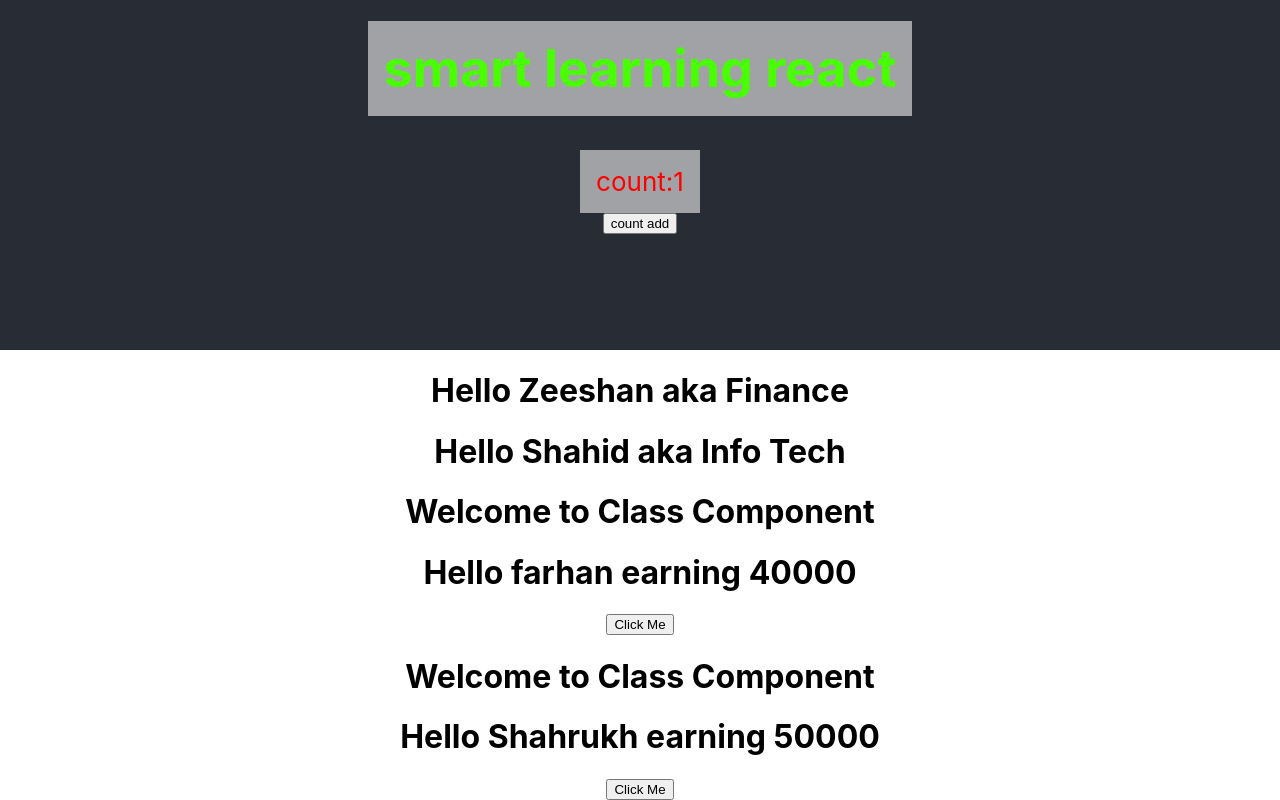
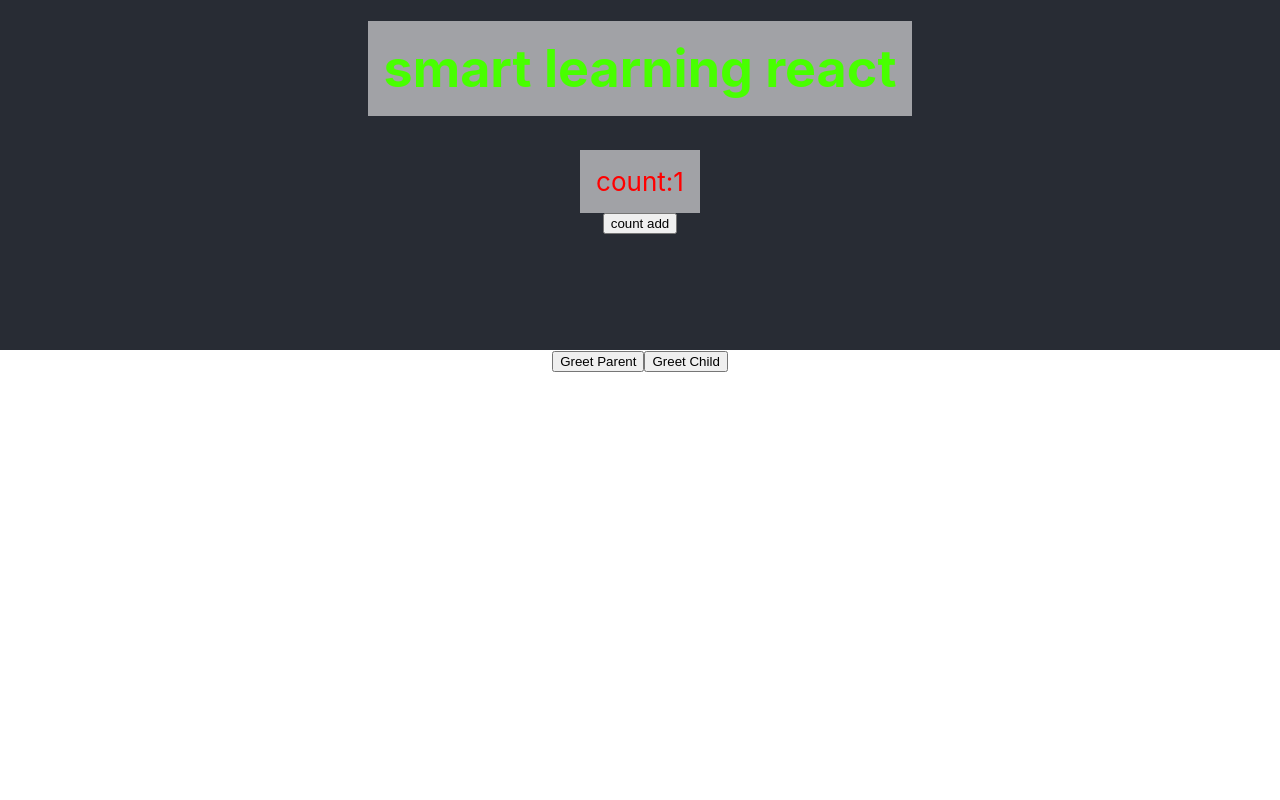
Before and after one commit to Muhammad-Shahid-Jamal/MernStackLearning, a React (Create React App) app: page / in a window 1280 px wide. Shown: the part 450-1250 px from the top of the page. After the commit the page ends 822 px from the top, so only its background shows below. Built offline with nearby package versions, Linux system fonts and the light colour scheme.

Commit message:
feat: practice of class 13: functional, class component. Also parents and child components

```diff
--- a/src/App.js
+++ b/src/App.js
@@ -6,35 +6,43 @@ import Counter from "./component/Counter";
 
 
 import Greet from './practice/FunctionalComp';
-import {Welcome} from './practice/ClassComp';
+import { Welcome } from './practice/ClassComp';
+
+import Increment from './practice/Increment';
+import EventBind from './practice/EventBind';
+import ParentComponent from './practice/ParentComponent';
 
 function App() {
-  const title="smart learning react";
-  const countRef= useRef();
-  const addCountValue = ()=>{
+  const title = "smart learning react";
+  const countRef = useRef();
+  const addCountValue = () => {
     let countValue = countRef.current.textContent.split(":")[1];
     console.log(countValue);
-    countRef.current.textContent = `count:${parseInt(countValue)+1}`;
+    countRef.current.textContent = `count:${parseInt(countValue) + 1}`;
   }
   return (
     <div className="App">
       <header className="App-header">
         <img src={logo} className="App-logo" alt="logo" />
-        <Title title={title}/>
-        <Counter count={1} ref={countRef}/>
-        <button onClick={()=>{
+        <Title title={title} />
+        <Counter count={1} ref={countRef} />
+        <button onClick={() => {
           addCountValue();
         }}>count add</button>
       </header>
 
       {/* Practice By Zeeshan :: Functional Component */}
-      <Greet name="Zeeshan" departmentName="Finance"/>
-      <Greet name="Shahid" departmentName="Info Tech"/>
+      {/* <Greet name="Zeeshan" departmentName="Finance"/>
+      <Greet name="Shahid" departmentName="Info Tech"/> */}
 
       {/* Practice By Zeeshan :: Class Component */}
-      <Welcome name="farhan" salary="40000"/>
-      <Welcome name="Shahrukh" salary="50000"/>
+      {/* <Welcome name="farhan" salary="40000"/>
+      <Welcome name="Shahrukh" salary="50000"/> */}
 
+      {/* <Increment addValue="3"/>
+      <EventBind/> */}
+
+      <ParentComponent/>
     </div>
   );
 }
--- /dev/null
+++ b/src/practice/ChildComponent.jsx
@@ -0,0 +1,20 @@
+import React from 'react'
+
+function ChildComponent(props) {
+
+
+  return (
+    <div>
+        {/* we are calling prop, written in a parent component
+        from a button in a child component by passing the method
+        as props to the child component */}
+        <button onClick={props.parentHandler}>Greet Parent</button>
+
+        {/* we are calling method, written in a parent component
+        from a button in a child component using props */}
+        <button onClick={()=> props.childHandler('Zeeshan Azim')}>Greet Child</button>
+    </div>
+  )
+}
+
+export default ChildComponent
--- a/src/practice/ClassComp.jsx
+++ b/src/practice/ClassComp.jsx
@@ -9,11 +9,17 @@ export class Welcome extends Component {
         }
     }
 
-    changeMessage = () => {
+    changeMessage() {
         this.setState({
             message: "I do work in OETC"
         })
     }
+
+    // changeMessage = () => {
+    //     this.setState({
+    //         message: "I do work in OETC"
+    //     })
+    // }
 
     render() {
         return (
@@ -23,7 +29,6 @@ export class Welcome extends Component {
                 </h1>
                 <h1>Hello {this.props.name} earning {this.props.salary}</h1>
 
-
                 {<button onClick={() => this.changeMessage()}>Click Me</button>}
             </div>
         )
--- /dev/null
+++ b/src/practice/EventBind.jsx
@@ -0,0 +1,38 @@
+import React, { Component } from 'react'
+
+class EventBind extends Component {
+    constructor(props) {
+      super(props)
+
+      this.state = {
+          message:"Welcome to my world"
+      }
+
+      //approach 4
+      //bind greetParent method as we have used this keyword in clickHandler()
+      //this.clickHandler = this.clickHandler.bind(this);
+    }
+
+    clickHandler = () => {
+        this.setState({
+            message:"Good and thanks for visit"
+        })
+    }
+
+  render() {
+    return (
+      <div> {this.state.message}
+          {/* approach 1 :: Bind Event Handler*/}
+          {/* <button onClick={this.clickHandler.bind(this)}>Click</button> */}
+
+          {/* approach 2 :: Bind Event Handler*/}
+          {/* <button onClick={() => this.clickHandler()}>Click</button> */}
+
+          {/* approach 3 :: Bind Event Handler*/}
+          <button onClick={this.clickHandler}> Click</button>
+      </div>
+    )
+  }
+}
+
+export default EventBind
--- a/src/practice/FunctionalComp.jsx
+++ b/src/practice/FunctionalComp.jsx
@@ -24,17 +24,15 @@ import PropTypes from "prop-types";
 const Greet = props => {
     return (
         <div>
-            <h1>Hello  {props.name} aka {props.departmentName}</h1>
+            <h1>Hello  {props.name} works in {props.departmentName}</h1>
         </div>
     )
 }
 
 Greet.propTypes = {
-    name:PropTypes.string.isRequired
-};
-
-Greet.propTypes = {
+    name:PropTypes.string.isRequired,
     departmentName:PropTypes.string.isRequired
 };
 
+
 export default Greet
--- /dev/null
+++ b/src/practice/Increment.jsx
@@ -0,0 +1,45 @@
+import React, { Component } from 'react'
+
+//When you will use export keyword with class definition
+// then you will refer with curly braces { } in parent component
+class Increment extends Component {
+
+    //rconst snippet
+    constructor(props) {
+        super(props)
+
+        //initialize count value by 0
+        this.state = {
+            count: 0
+        }
+    }
+
+    clickMe(){
+
+        //increment count value by 1 withint this.state function
+        // this.setState({
+        //     count:  this.state.count + 1 // add 1 in current state
+        // }, ()=> console.log('callback value' , this.state.count))
+        // console.log(this.state.count);
+
+        //how to get previous state
+        this.setState((prevStateValue, props)=>({
+            count:  prevStateValue.count + parseInt(props.addValue)
+        }))
+        console.log(this.state.count)
+    }
+
+    render() {
+        return (
+            <div>
+                {this.state.count}
+
+                <button onClick={() => this.clickMe()}>Increment</button>
+            </div>
+        )
+    }
+}
+
+//when you will use export default Increment
+//then you will refer with curly braces
+export default Increment;
--- /dev/null
+++ b/src/practice/ParentComponent.jsx
@@ -0,0 +1,42 @@
+import React, { Component } from 'react'
+
+//include childComponent
+import ChildComponent from './ChildComponent';
+
+export class ParentComponent extends Component {
+
+    constructor(props) {
+        super(props)
+
+        this.state = {
+            parentName: 'I am Parent',
+            //childName: 'I am child'
+        }
+
+        //bind greetParent method as we have used this keyword in greetParent()
+        this.greetParent = this.greetParent.bind(this);
+        this.greetChild = this.greetChild.bind(this);
+    }
+
+    greetParent() {
+        alert(`Hello ${this.state.parentName}`)
+    }
+
+    greetChild(childName) {
+        alert(`${this.state.parentName} called by child  ${childName}`)
+    }
+
+    render() {
+        return (
+            <div>
+
+                {/* Passing greetParent function as prop: props are function arguments */}
+                <ChildComponent parentHandler={this.greetParent}
+                                childHandler={this.greetChild}
+                />
+            </div>
+        )
+    }
+}
+
+export default ParentComponent
```
